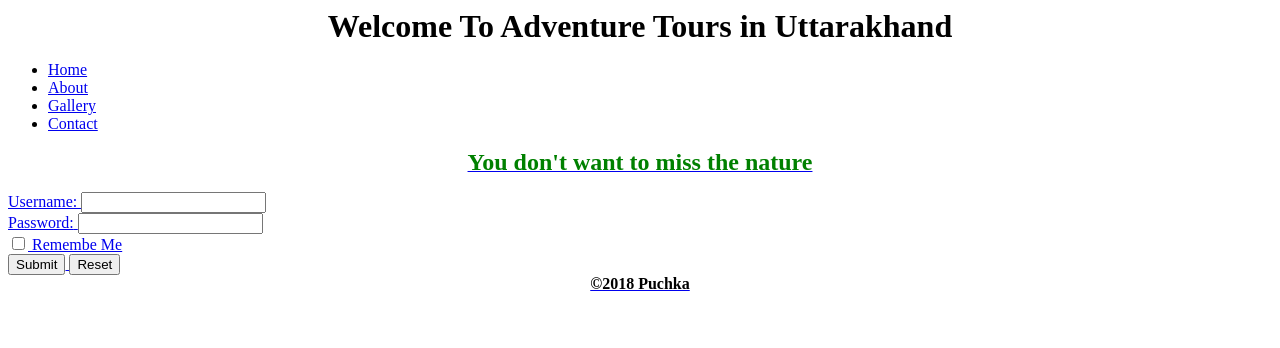
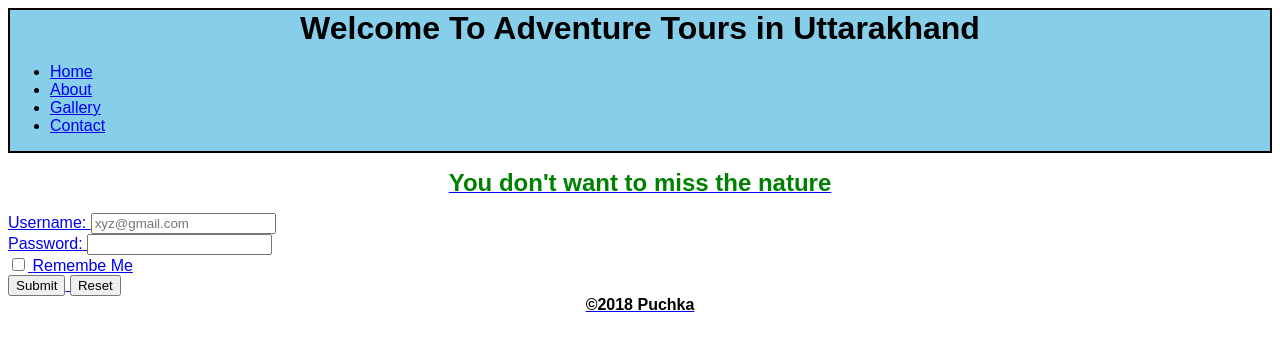
Before and after one commit to krish3888/workshop-webdevlopment, a plain HTML site: page index.html in a window 1280 px wide. Drawn offline with Linux system fonts and the light colour scheme.

Commit message:
adventure2"

```diff
--- a/index.html
+++ b/index.html
@@ -2,8 +2,13 @@
 <html>
 <head>
 	<title>Adventures</title>
+	<!-- [if it IE 9]
+     <script src="https://oss.maxcdn.com/html5shiv/3.7.3/html5shiv.min.js"></script>
+     <![endif]-->
+   <link rel="stylesheet" type="text/css" href="style.css">
 </head>
 <body background="C:\Users\USER\Python Pro\spychat\adventure.JPG" >
+	<header>
 		<center>
 		<font size="+3" color="black"><b>Welcome To Adventure Tours in Uttarakhand</b></font>
 	    </center>
@@ -15,13 +20,14 @@
 				<li><a href="/Contact.html"> Contact</li>
 			</ul>
 		</nav>
+	</header>
     	<p align="center">
     		 <FONT SIZE="+2" color="green"><b>You don't want to miss the nature</b>
     	 	 </FONT>
     	</p>
-        <form action="/api/login" method="">
+        <form action="/api/login" method="post">
         	<labe for=username>Username:</label>
-           	<input type="text" name="username" id="username" /><br />
+           	<input type="text" name="username" id="username" placeholder="xyz@gmail.com" /><br />
             <label for="password">Password:</label>
             <input type="password" name="password" id="password" length="8" /><br />
             <input type="checkbox" name="Remeber" id="Remeber">
@@ -32,7 +38,8 @@
 
     		<a href="https://www.thrillophilia.com/adventure-tours-in-uttarakhand">
     	</form>
-
+    	<footer>
 		<font color="black"><center><b>&copy;2018 Puchka</b>  </center></font>
+		</footer>
 </body>
 </html>
--- /dev/null
+++ b/style.css
@@ -0,0 +1,7 @@
+body{
+    font-family: Arial,Times New Roman,melvetica,Arial;
+}
+header {
+        background-color: skyblue;
+        border:2px solid black;
+}
```
Lines whose indentation alone changed are shown as unchanged.
